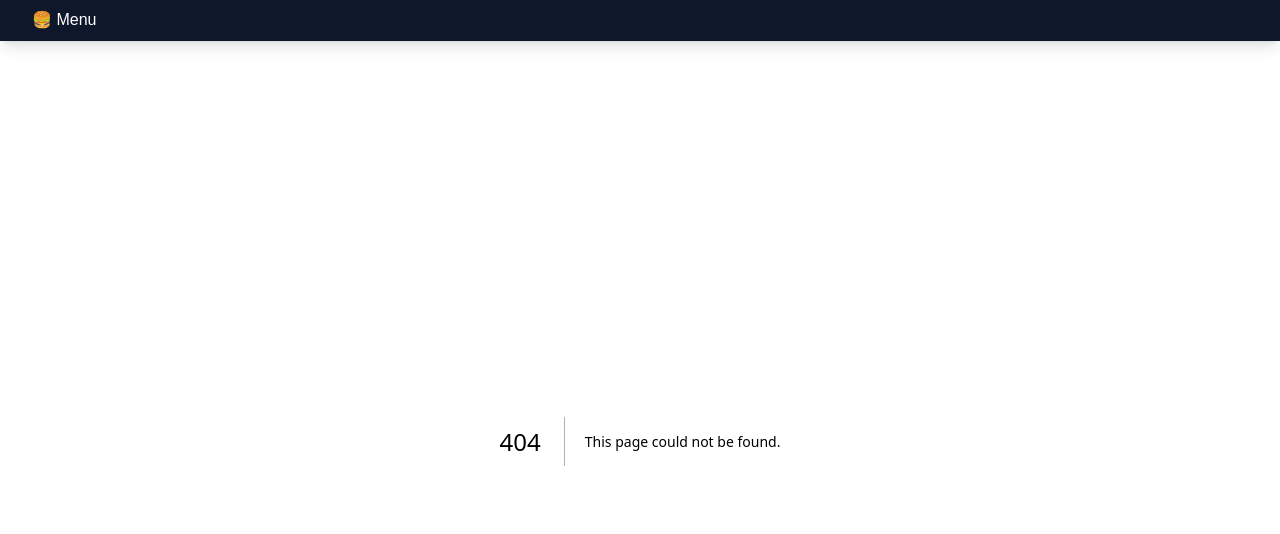
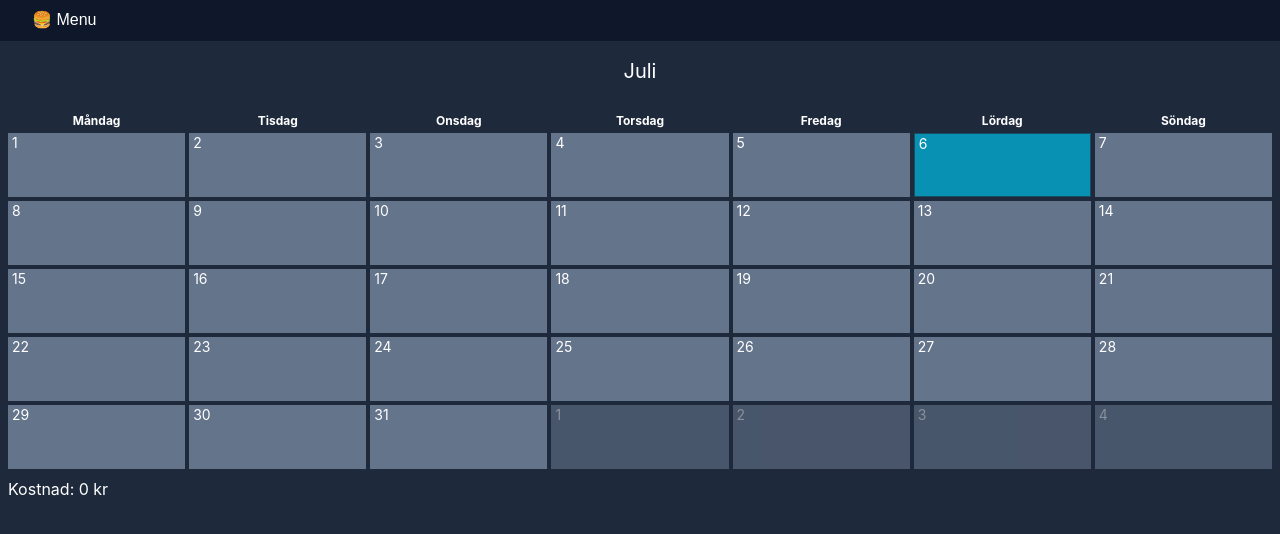
Before and after one commit to nbjorling/nextjs, a Next.js app: page /slcardcalculator in a window 1280 px wide. Before the commit this address had no page. Shown: the top 534 px of the page. Built offline with nearby package versions, Linux system fonts and the light colour scheme; a web font is replaced by a local one.

Commit message:
add SL Card Calculator

```diff
--- a/components/Menu.tsx
+++ b/components/Menu.tsx
@@ -74,6 +74,11 @@ export function Menu() {
               href='/concerts'
               title='🎸 Concerts'
             />
+            <LinkElement
+              toggleMenu={toggleMenu}
+              href='/slcardcalculator'
+              title='💳 Sl Card Calculator'
+            />
           </div>
           <div className='absolute bottom-8 flex h-12 w-full bg-slate-900 shadow-lg'>
             <div className='w-full items-center p-2 text-center'>
--- a/pages/index.tsx
+++ b/pages/index.tsx
@@ -56,6 +56,12 @@ const StartPageItems = [
     title: 'Concerts',
     description: `Concerts I've been to`,
     href: '/concerts',
+  },
+  {
+    icon: '💳',
+    title: 'Sl Card Calculator',
+    description: `Calculate if it is worth to buy monthly card`,
+    href: '/slcardcalculator',
   },
 ];
 
--- /dev/null
+++ b/pages/slcardcalculator.tsx
@@ -0,0 +1,160 @@
+import dayjs from 'dayjs';
+import { useEffect, useState } from 'react';
+
+const MONTHS = {
+  0: 'Januari',
+  1: 'Februari',
+  2: 'Mars',
+  3: 'April',
+  4: 'Maj',
+  5: 'Juni',
+  6: 'Juli',
+  7: 'Augusti',
+  8: 'September',
+  9: 'Oktober',
+  10: 'November',
+  11: 'December',
+};
+
+const DAYS = {
+  0: 'Söndag',
+  1: 'Måndag',
+  2: 'Tisdag',
+  3: 'Onsdag',
+  4: 'Torsdag',
+  5: 'Fredag',
+  6: 'Lördag',
+};
+
+const FIRST_DAY_OF_WEEK = 1;
+
+function countOccurrences(arr: number[], value: number) {
+  return arr.reduce((acc, curr) => (curr === value ? acc + 1 : acc), 0);
+}
+
+function setupDays() {
+  const daysThisMonth = dayjs().daysInMonth();
+  const firstDayInWeek = dayjs().startOf('month').day();
+
+  const days = [];
+  for (let i = 1; i < daysThisMonth; i++) {
+    if (i === 1) {
+      // first day of month
+      if (firstDayInWeek !== FIRST_DAY_OF_WEEK) {
+        for (let j = 0; j < firstDayInWeek; j++) {
+          days.push({ day: '?', dayNumber: i - j, isCurrentMonth: false });
+        }
+      } else {
+        days.push({
+          index: i,
+          dayNumber: i,
+          day: DAYS[i],
+          isCurrentMonth: true,
+        });
+      }
+    }
+    days.push({
+      index: i,
+      dayNumber: i + 1,
+      day: DAYS[(i + 1) % 7],
+      isCurrentMonth: true,
+    });
+    if (i + 1 === daysThisMonth) {
+      // last day of month
+      for (let j = 1; j <= 7 - ((i + 1) % 7); j++) {
+        days.push({
+          index: i + j,
+          day: DAYS[(i + j + 1) % 7],
+          dayNumber: (i + j + 1) % daysThisMonth,
+          isCurrentMonth: false,
+        });
+      }
+    }
+  }
+  return days;
+}
+
+export default function SlCardCalculator() {
+  const [travelDays, setTravelDays] = useState<number[]>([]);
+  const [boxes, setBoxes] = useState([]);
+  const [count, setCount] = useState(0);
+  const todaysDate = dayjs().format('YYYY-MM-DD');
+  const todaysDay = dayjs().date();
+  const month = dayjs().month();
+  const daysThisMonth = dayjs().daysInMonth();
+  const firstDayInWeek = dayjs().startOf('month').day();
+
+  const firstDayOfMonth = dayjs().startOf('month').day();
+  const DAILY_COST = 42;
+  const MONTHLY_COST = 1020;
+
+  useEffect(() => {
+    setBoxes(setupDays());
+  }, [travelDays]);
+
+  function addRemoveTravel(e, index) {
+    console.log('Koca: e ', e);
+    setCount(count + 1);
+    const days = travelDays;
+    days.push(index);
+    setTravelDays(days);
+  }
+
+  const daysOrder = [];
+  for (let i = 0; i <= 6; i++) {
+    daysOrder.push((i + firstDayInWeek) % 7);
+  }
+
+  return (
+    <main className='min-h-screen w-full bg-slate-800 pt-4'>
+      <div className='mb-5 flex gap-4 text-white'>
+        {/* <p>Todays Date: {todaysDate}</p>
+        <p>
+          Todays Day: {DAYS[todaysDay % 7]} {todaysDay}
+        </p> */}
+        <p className='text-bold w-full text-center text-xl'>{MONTHS[month]}</p>
+        {/* <p>Days in moth: {daysThisMonth}</p>
+        <p>
+          First day: {DAYS[firstDayInWeek]} {firstDayOfMonth}
+        </p> */}
+      </div>
+      {/* {count} */}
+      <div className='grid grid-cols-7 gap-1 p-2 text-xs text-white'>
+        {daysOrder.map((day) => {
+          return (
+            <p className='text-center font-bold' key={day}>
+              {DAYS[day]}
+            </p>
+          );
+        })}
+        {boxes.map((box, index) => {
+          const occurrences = countOccurrences(travelDays, index);
+          const tickets = `🎟️x${occurrences}`;
+          const bgColor =
+            occurrences > 0
+              ? 'bg-green-600 hover:bg-green-700'
+              : 'bg-slate-500 hover:bg-slate-600';
+          return (
+            <div
+              onClick={(e) => addRemoveTravel(e, index)}
+              key={index}
+              className={`flex h-16 w-auto cursor-pointer flex-col  ${
+                box.dayNumber === todaysDay
+                  ? 'border border-cyan-900 bg-cyan-600 text-cyan-900 hover:bg-cyan-700'
+                  : bgColor
+              } px-1 text-sm ${
+                box.isCurrentMonth ? 'text-white' : 'text-gray-300 opacity-60'
+              }`}
+            >
+              <p>{box.dayNumber}</p>
+              <p>{occurrences > 0 && tickets}</p>
+            </div>
+          );
+        })}
+      </div>
+      <p className='pl-2 text-white'>
+        Kostnad: {DAILY_COST * travelDays.length} kr
+      </p>
+    </main>
+  );
+}
```
